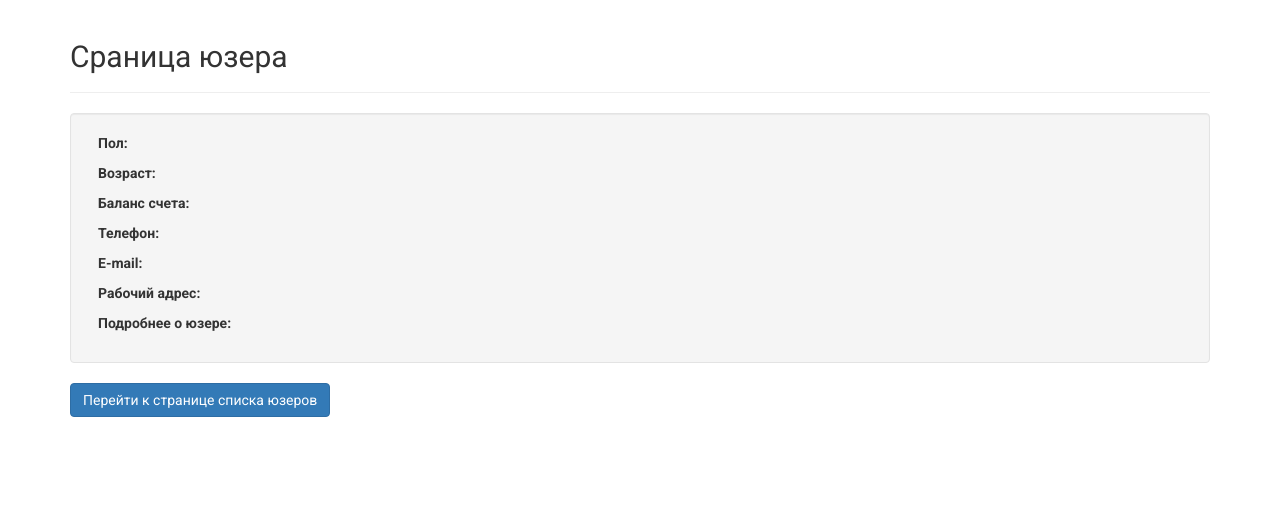
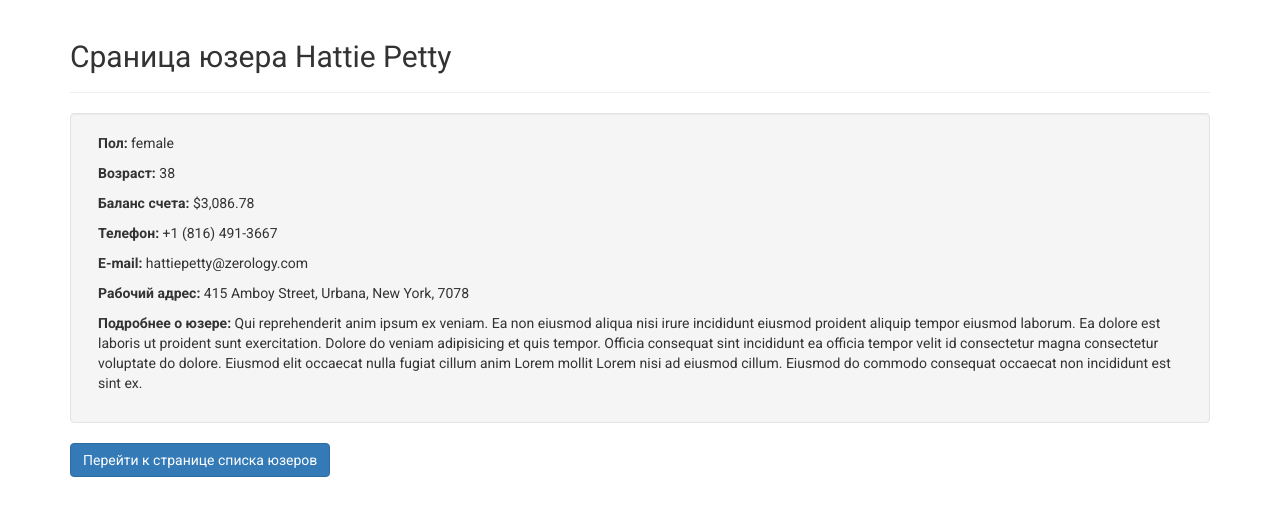
Before and after one commit to m-zolotov/users, a website: page app/index.html in a window 1280 px wide. Both pictures are taken after a click on the link "5922d651859a67c8665d08bc". Drawn offline with nearby package versions, Linux system fonts and the light colour scheme; some packages are replaced by stand-ins of ours.

Commit message:
userDetail 2

```diff
--- a/app/users/users-detail.template.html
+++ b/app/users/users-detail.template.html
@@ -1,5 +1,5 @@
 <div class="page-header table-header">
-    <h2>Сраница юзера <!--<span ng-bind="$ctrl.title"></span>--></h2><!--user.name-->
+    <h2>Сраница юзера <span ng-bind="$ctrl.user.name"></span></h2><!--user.name-->
 </div>
 
 <div class="well">
--- a/app/users/users-details.component.js
+++ b/app/users/users-details.component.js
@@ -5,19 +5,15 @@ angular.module('Users')
         templateUrl: 'users/users-detail.template.html',
         controller: ['userService', '$http', '$q', '$routeParams', function(userService, $http, $q, $routeParams) {
             var self = this;
-            var userProfile;
+            var user;
             var userID = $routeParams.userId;
             var promiseObjDetail = userService.getData();
             promiseObjDetail.then(function(value) {
                 for (var i = 0; i < value.length; i++) {
                     if (value[i].id === userID) {
-                        userProfile = value[i];
+                        self.user = value[i];
                     }
                 }
             });
-            console.log(userProfile);
-
-            //self.title = userID;//user.name;
-
         }]
     });
```
